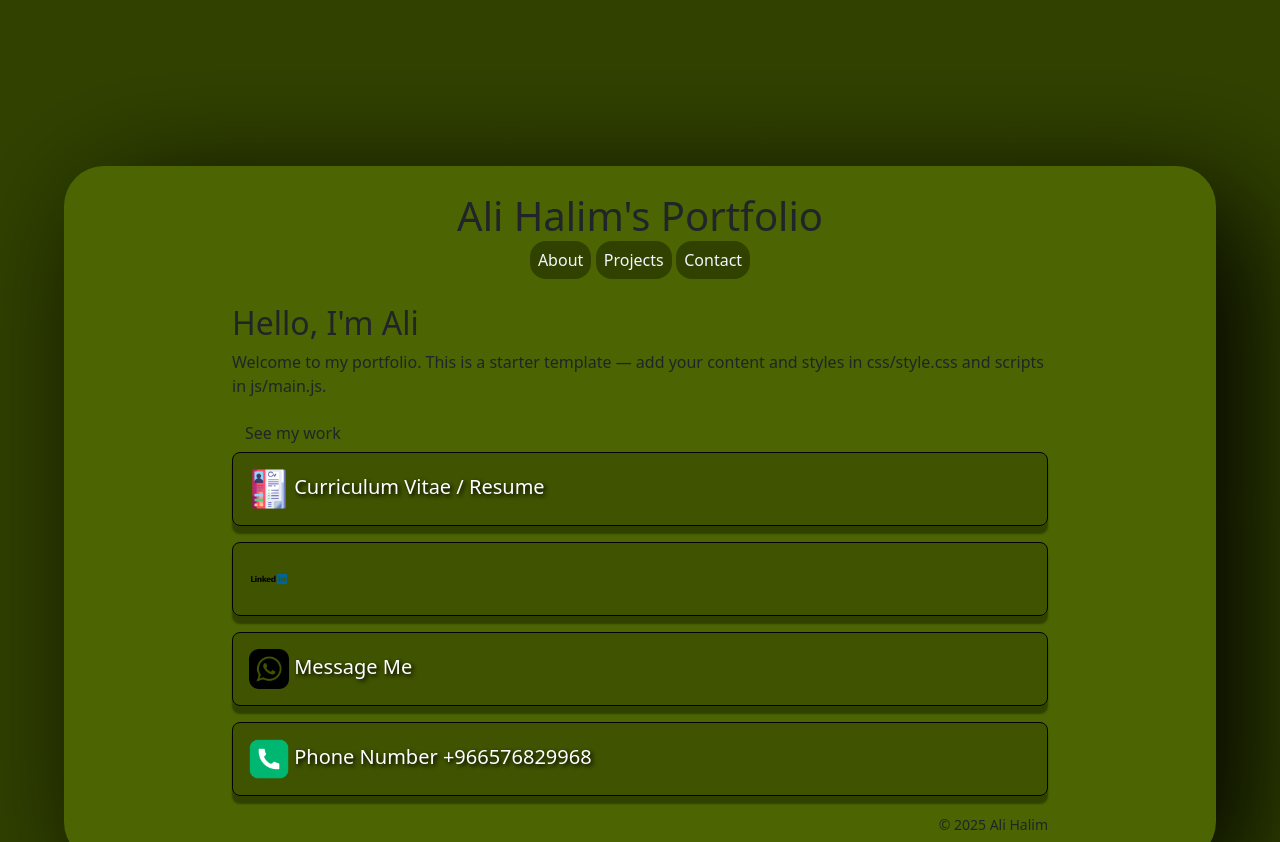
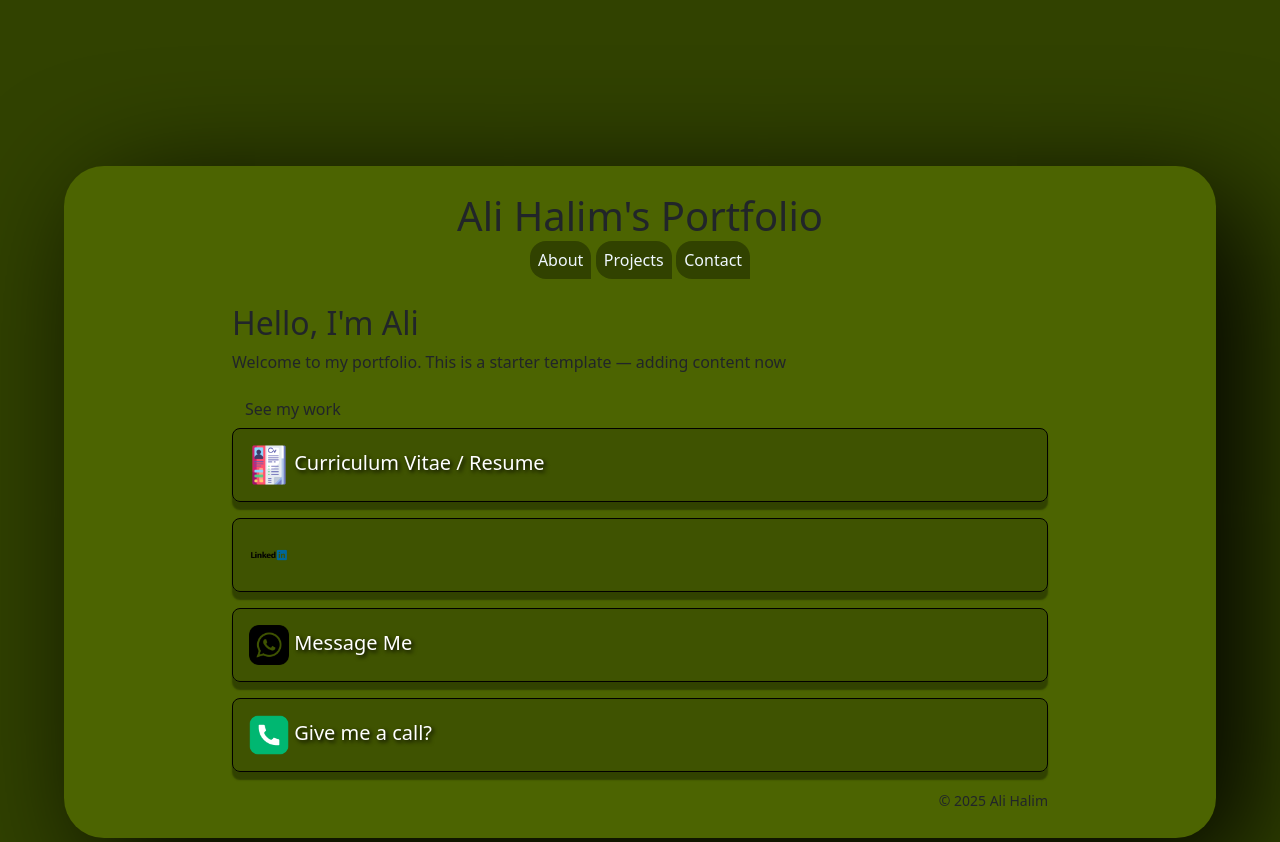
Before and after one commit to Ali-Halim-Alrajjal/portfolio, a plain HTML site: page index.html in a window 1280 px wide. Shown: the top 842 px of the page. Drawn offline with nearby package versions, Linux system fonts and the light colour scheme.

Commit message:
fourth commit

```diff
--- a/index.html
+++ b/index.html
@@ -7,7 +7,7 @@
 
     <!-- Create folders: css/ and js/ and add css/style.css and js/main.js -->
     <link href="https://cdn.jsdelivr.net/npm/bootstrap@5.3.8/dist/css/bootstrap.min.css" rel="stylesheet" integrity="sha384-sRIl4kxILFvY47J16cr9ZwB07vP4J8+LH7qKQnuqkuIAvNWLzeN8tE5YBujZqJLB" crossorigin="anonymous">
-    <link rel="stylesheet" href="style/CSS/main.css" />
+    <link rel="stylesheet" href="/style/CSS/main.css" />
     <!-- <link rel="script" type="js" href="style/js/main.js" /> -->
      <script src="https://cdn.jsdelivr.net/npm/bootstrap@5.3.8/dist/js/bootstrap.bundle.min.js" integrity="sha384-FKyoEForCGlyvwx9Hj09JcYn3nv7wiPVlz7YYwJrWVcXK/BmnVDxM+D2scQbITxI" crossorigin="anonymous"></script>
 </head>
@@ -28,7 +28,7 @@
     <main class="site-main container">
         <section id="hero" class="hero">
             <h2>Hello, I'm Ali</h2>
-            <p>Welcome to my portfolio. This is a starter template — add your content and styles in css/style.css and scripts in js/main.js.</p>
+            <p>Welcome to my portfolio. This is a starter template — adding content now</p>
             <a class="btn" href="#projects">See my work</a>
         </section>
 
@@ -44,10 +44,10 @@
             <!-- Contact form or details -->
         </section>
         <section class="row">
-            <a href="2025 Cv.html" target="_blank"><p type="button" class="btn btn-primary btn-lg"> <img class="icon" src="style/img/cv(1).png"> Curriculum Vitae / Resume</p></a>
+            <a href="2025 Cv.html" target="_blank"><p type="button" class="btn btn-primary btn-lg"> <img class="icon" src="style/img/cv(1).png"> <span> Curriculum Vitae / Resume</span></p></a>
             <a href="https://www.linkedin.com/in/ali-halim-alrajjal-828a1a212/?lipi=urn%3Ali%3Apage%3Ad_flagship3_profile_view_base_contact_details%3Bhvmmf1z%2BSwuIFpWXEPn8kQ%3D%3D" target="_blank"><p type="button" class="btn btn-primary btn-lg"> <img class="icon" src="style/img/linkedin.png"> </p></a>
-            <a href="https://wa.me/966576829968" target="_blank"><p type="button" class="btn btn-primary btn-lg"> <img class="icon" src="style/img/whatsapp.png"> Message Me</p></a>
-            <a href="tel:+966576829968"><p type="button" class="btn btn-primary btn-lg"> <img class="icon" src="style/img/mobile.png"> Phone Number <span> +966576829968</span></p></a>
+            <a href="https://wa.me/966576829968" target="_blank"><p type="button" class="btn btn-primary btn-lg"> <img class="icon" src="style/img/whatsapp.png"><span> Message Me</span></p></a>
+            <a href="tel:+966576829968"><p type="button" class="btn btn-primary btn-lg"> <img class="icon" src="style/img/mobile.png"><span> Give me a call? </span></p></a>
         </section>
     </main>
 
--- a/style/CSS/main.css
+++ b/style/CSS/main.css
@@ -53,6 +53,8 @@ text-align: right;
   color: aliceblue;
   background-color: #314200;
   border-radius: 1rem;
+
+  border-end-end-radius: 0rem;
   padding: 1%;
   text-decoration: none;
 }
```
